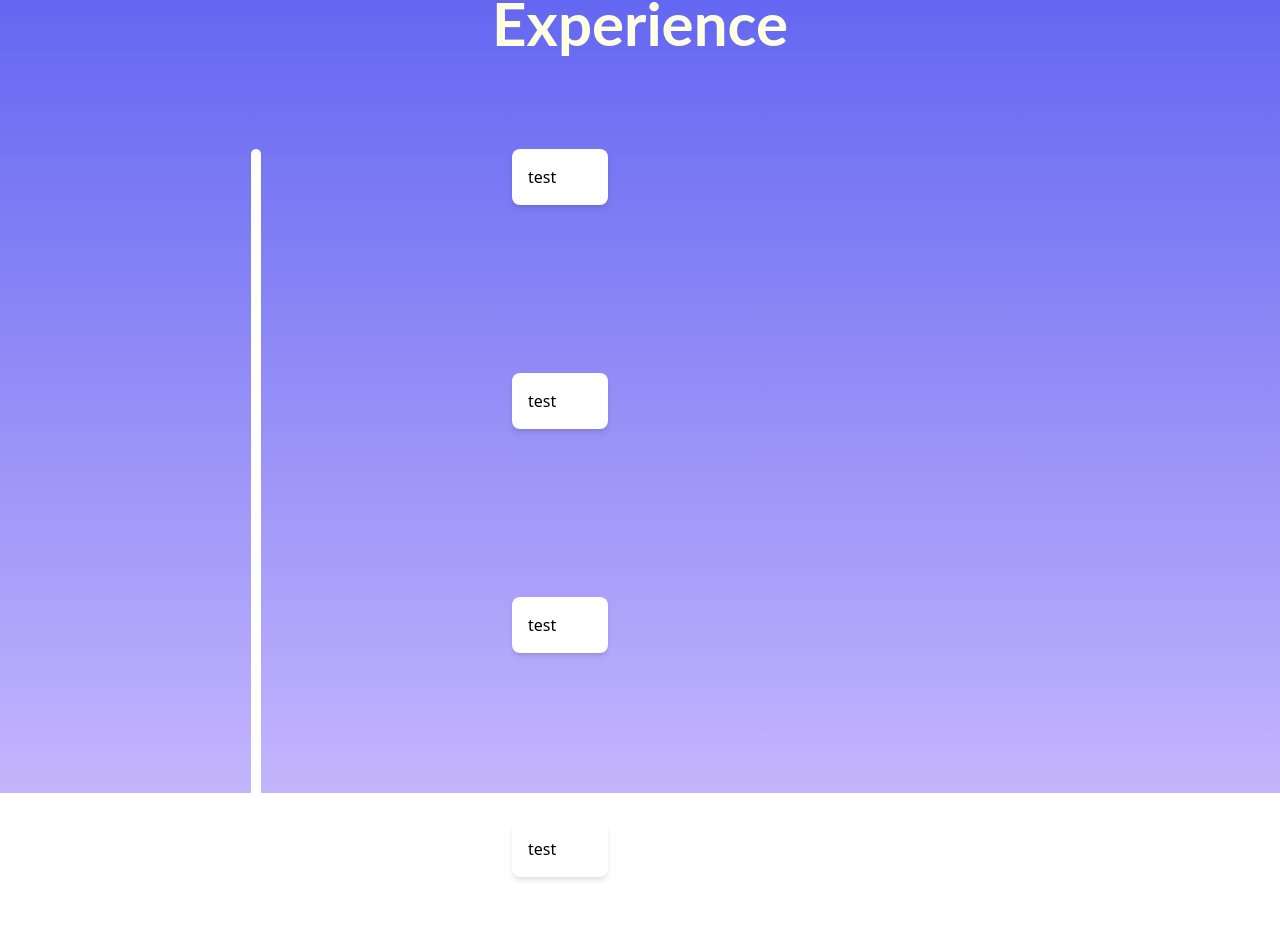
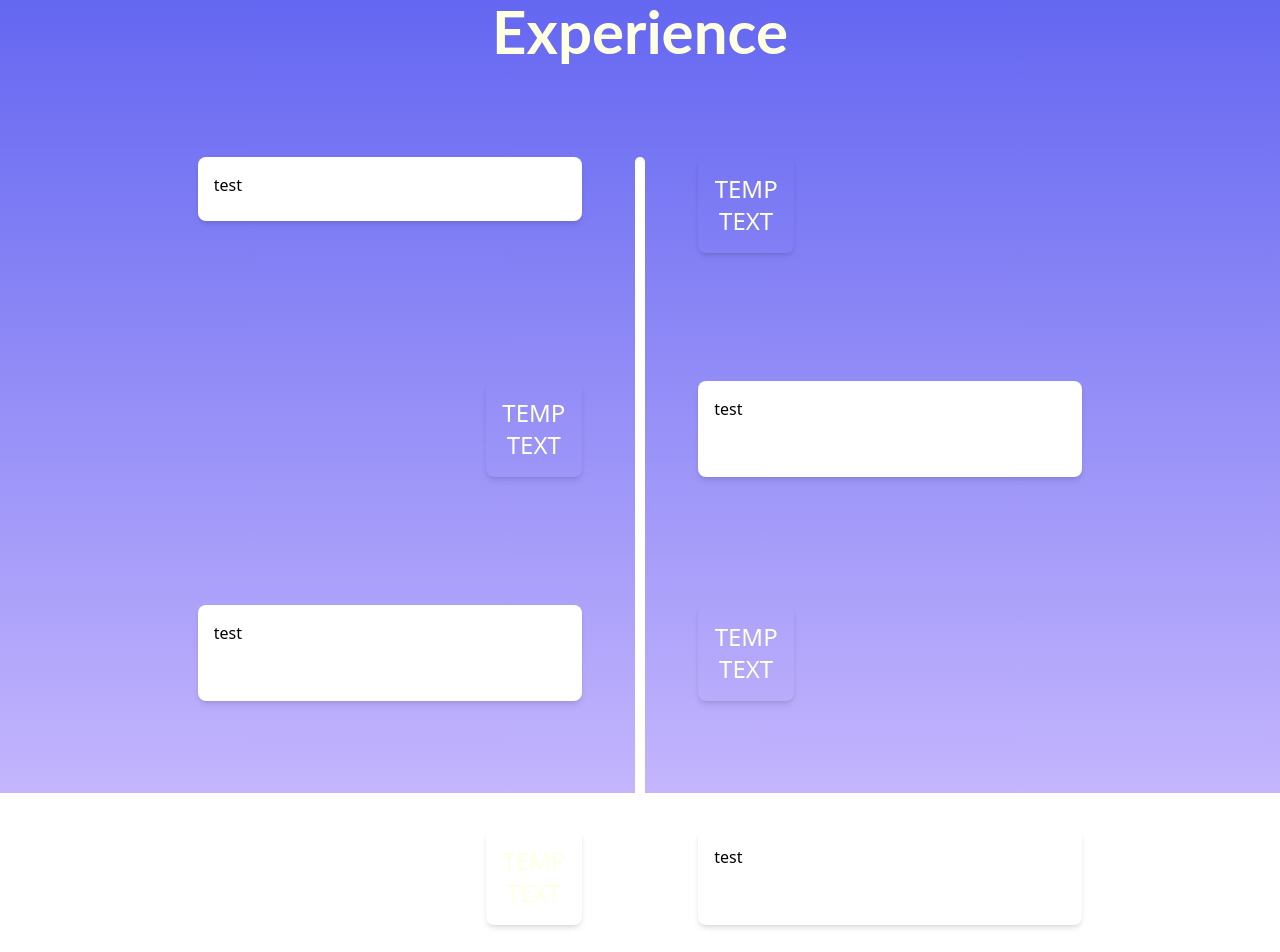
Before and after one commit to WahabJI/my-project, a Next.js app: page / in a window 1280 px wide. Shown: the part 1607-2559 px from the top of the page. Built offline with nearby package versions, Linux system fonts and the light colour scheme.

Commit message:
template timeline

```diff
--- a/pages/index.tsx
+++ b/pages/index.tsx
@@ -190,36 +190,72 @@ export default function Home() {
           </section>
 
           {/* EXPERIENCE SECTION */}
-          <section id="experience" className="bg-gradient-to-b from-indigo-500 to-violet-300 h-screen">
-            <h1 className="text-center text-6xl font-title font-bold text-beige flex flex-col items-center">Experience</h1>
-            <div className="grid grid-cols-10 grid-rows-4">
-              <div className="col-span-4 row-span-4 flex justify-center items-center">
-                <div className="mt-24 h-[800px] bg-white w-[10px] rounded-lg"></div>
-              </div>
-              <div className="col-span-6 w-24 h-24 mt-24">
-              <div className="bg-white rounded-lg shadow-md p-4">
+          <section id="experience" className="bg-gradient-to-b from-indigo-500 to-violet-300 h-screen flex flex-col">
+            <h1 className="text-center text-6xl font-title font-bold text-beige mt-2">Experience</h1>
+            <div className="grid grid-cols-11 grid-rows-4">
+
+              <div className="col-span-5 mt-24 h-16 flex justify-end">
+                <div className="bg-white w-96 rounded-lg shadow-md p-4">
                   {/* Content goes here */}
                   test
                 </div>
               </div>
-              <div className="col-span-6 w-24 h-24 mt-24">
-              <div className="bg-white rounded-lg shadow-md p-4">
+
+              {/* MIDDLE LINE */}
+              <div className="col-span-1 row-span-4 flex justify-center items-center">
+                <div className="mt-24 h-[800px] bg-white w-[10px] rounded-lg"></div>
+              </div>
+
+              <div className="col-span-5 w-24 h-24 mt-24">
+                <div className="rounded-lg shadow-md p-4">
+                  {/* Content goes here */}
+                  <p className="text-beige text-center text-2xl">TEMP TEXT</p>
+                </div>
+              </div>
+
+              <div className="col-span-5 mt-24 flex justify-end">
+                <div className="w-24 h-24 rounded-lg shadow-md p-4">
+                  {/* Content goes here */}
+                  <p className="text-beige text-center text-2xl">TEMP TEXT</p>
+                </div>
+              </div>
+
+              <div className="col-span-5 mt-24 flex justify-start">
+                <div className="bg-white w-96 h-24 rounded-lg shadow-md p-4">
                   {/* Content goes here */}
                   test
                 </div>
               </div>
-              <div className="col-span-6 w-24 h-24 mt-24">
-              <div className="bg-white rounded-lg shadow-md p-4">
+
+              <div className="col-span-5 mt-24 flex justify-end">
+                <div className="bg-white w-96 h-24 rounded-lg shadow-md p-4">
                   {/* Content goes here */}
                   test
                 </div>
               </div>
-              <div className="col-span-6 w-24 h-24 mt-24">
-              <div className="bg-white rounded-lg shadow-md p-4">
+
+              <div className="col-span-5 w-24 h-24 mt-24">
+                <div className="rounded-lg shadow-md p-4">
+                  {/* Content goes here */}
+                  <p className="text-beige text-center text-2xl">TEMP TEXT</p>
+                </div>
+              </div>
+
+              <div className="col-span-5 mt-24 flex justify-end">
+                <div className="w-24 h-24 rounded-lg shadow-md p-4">
+                  {/* Content goes here */}
+                  <p className="text-beige text-center text-2xl">TEMP TEXT</p>
+                </div>
+              </div>
+
+              <div className="col-span-5 mt-24 flex justify-start">
+                <div className="bg-white w-96 h-24 rounded-lg shadow-md p-4">
                   {/* Content goes here */}
                   test
                 </div>
               </div>
+
+
             </div>
           </section>
 
```
Lines whose indentation alone changed are shown as unchanged.
